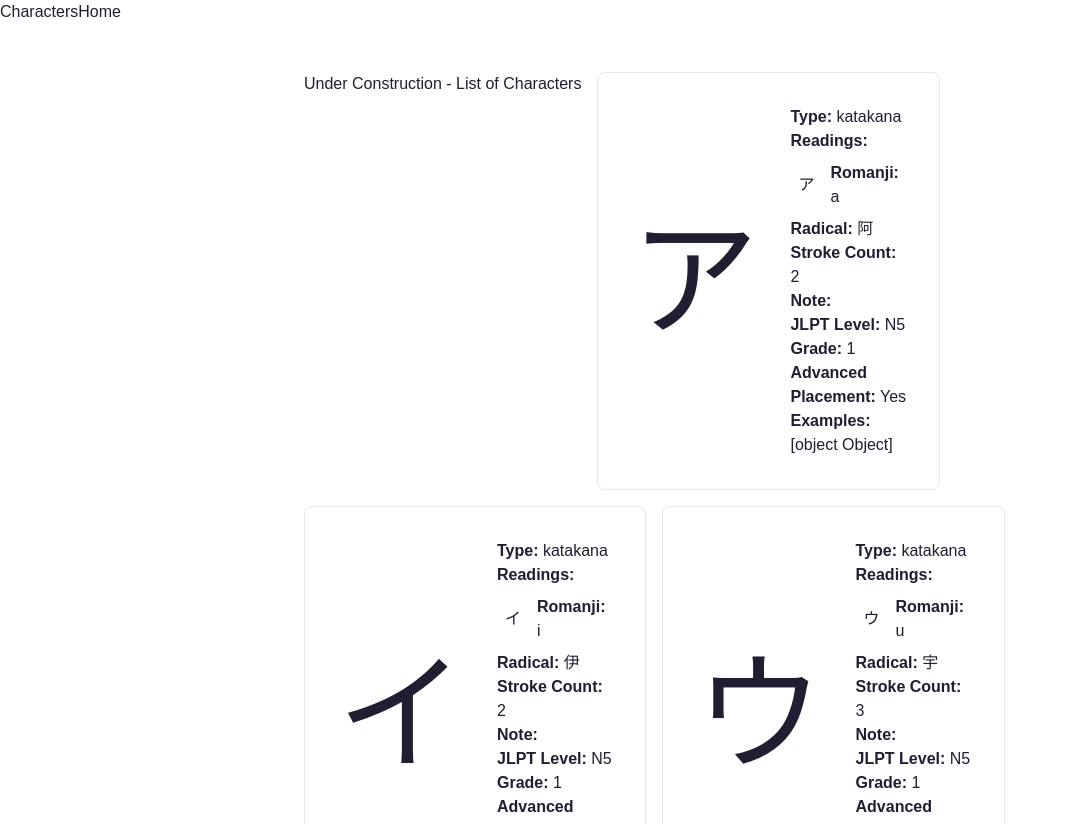
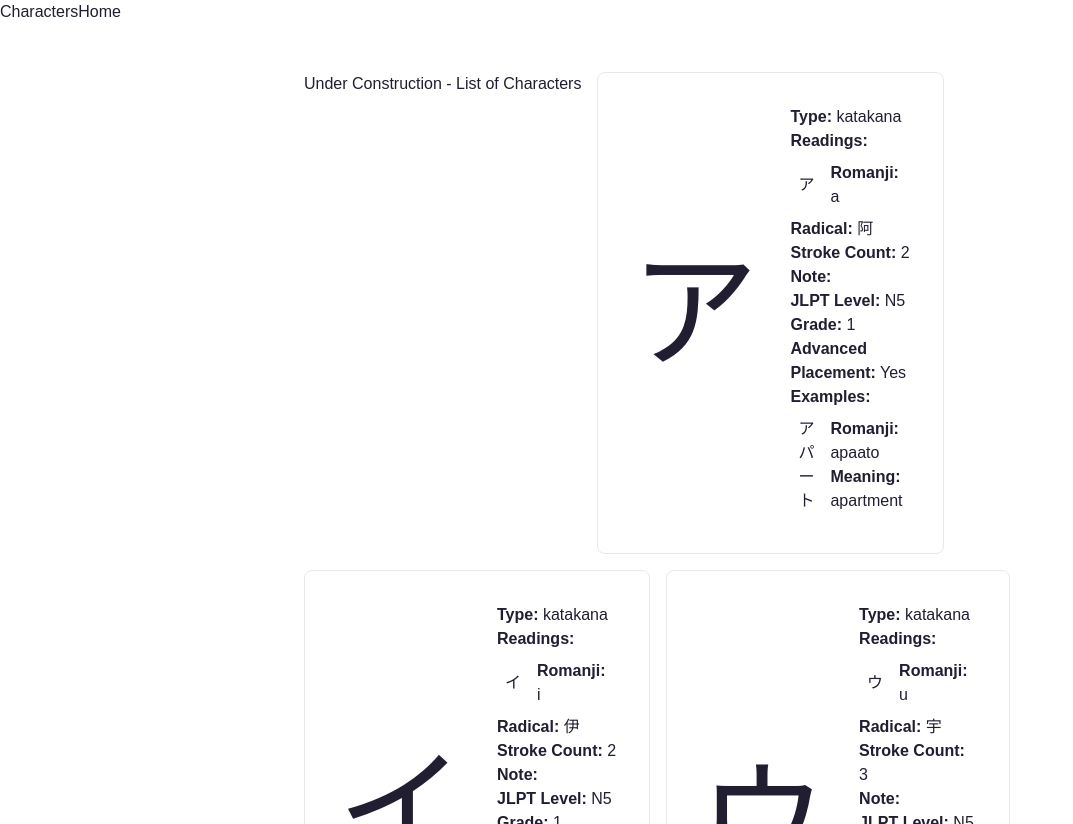
Before and after one commit to CodeByDex/bydex-japan, a Next.js app: page /character in a window 1280 px wide. Shown: the whole page, without its empty margins (0-1073 px from the left). Built offline with nearby package versions, Linux system fonts and the light colour scheme.

Commit message:
adjusted reading component for examples display

```diff
--- a/components/ui/character.tsx
+++ b/components/ui/character.tsx
@@ -18,9 +18,9 @@ export function ReadingComponent({ reading }: ReadingComponentProps) {
         {reading.id}
       </div>
       <div className='p-2'>
-        {reading.type != "kana" ? <p><strong>Kana:</strong> {reading.kana}</p> : <></>}
+        {reading.type && reading.type != "kana" ? <p><strong>Kana:</strong> {reading.kana}</p> : <></>}
         <p><strong>Romanji:</strong> {reading.romanji}</p>
-        {reading.type != "kana" ? <p><strong>Type:</strong> {reading.type}</p> : <></>}
+        {reading.type && reading.type != "kana" ? <p><strong>Type:</strong> {reading.type}</p> : <></>}
         {reading.meaning ? <p><strong>Meaning:</strong> {reading.meaning}</p> : <></>}
       </div>
     </div>
@@ -48,14 +48,9 @@ export default function CharacterComponent({ character }: CharacterComponentProp
         <p><strong>Grade:</strong> {character.grade}</p>
         <p><strong>Advanced Placement:</strong> {character.AP ? 'Yes' : 'No'}</p>
         <p><strong>Examples:</strong></p>
-        <ul>
-          {/* {character.examples.map((example, index) => (
-          <li key={index}>
-            Kana: {example.kana}, Romaji: {example.romaji}
-          </li>
-        ))} */}
-          {character.examples.join(', ')}
-        </ul>
+        <p>{character.examples.map(x => (
+          <ReadingComponent reading={x} key={x.id} />
+        ))}</p>
       </div>
     </div >
   );
```
